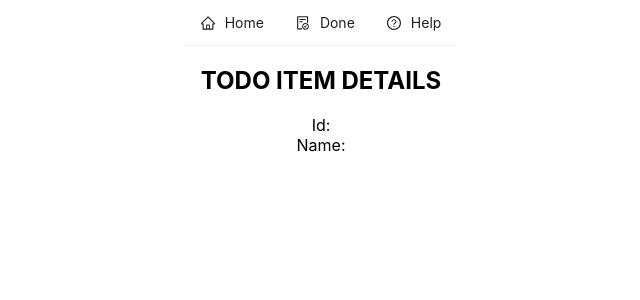
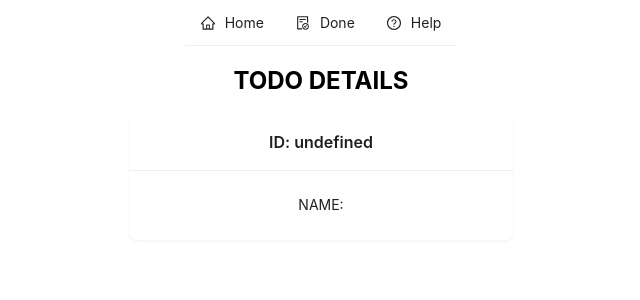
Before and after one commit to jamillajessriel17/todo-list-app, a React (Create React App) app: page /done/1 in a window 1280 px wide. Shown: the top 300 px of the page, without its empty margins (319-959 px from the left). Built offline with nearby package versions, Linux system fonts and the light colour scheme.

Commit message:
feat: add ant d style in todoItem details

```diff
--- a/src/components/TodoItemDetail.js
+++ b/src/components/TodoItemDetail.js
@@ -1,5 +1,7 @@
+import { Card } from "antd";
 import { useSelector } from "react-redux";
 import { useParams } from "react-router-dom";
+import "../css/todoDetail.css";
 
 const TodoItemDetail = () => {
   const { id } = useParams();
@@ -7,11 +9,21 @@ const TodoItemDetail = () => {
     state.todo.todos.find((task) => task.id === id)
   );
   return (
-    <div className="todo-detail">
-      <h2>TODO ITEM DETAILS</h2>
-      <div>Id: {todoTask?.id}</div>
-      <div>Name: {todoTask?.text}</div>
-    </div>
+    // <div className="todo-detail">
+    //   <h2>TODO ITEM DETAILS</h2>
+    //   <div>Id: {todoTask?.id}</div>
+    //   <div>Name: {todoTask?.text}</div>
+    // </div>
+    <>
+      <h2>TODO DETAILS</h2>
+      <Card
+        title={`ID: ${todoTask?.id}`}
+        bordered={false}
+        className="todoDetail"
+      >
+        NAME: {todoTask?.text}
+      </Card>
+    </>
   );
 };
 export default TodoItemDetail;
--- /dev/null
+++ b/src/css/todoDetail.css
@@ -0,0 +1,4 @@
+.todoDetail {
+  margin: auto;
+  width: 30%;
+}
```
